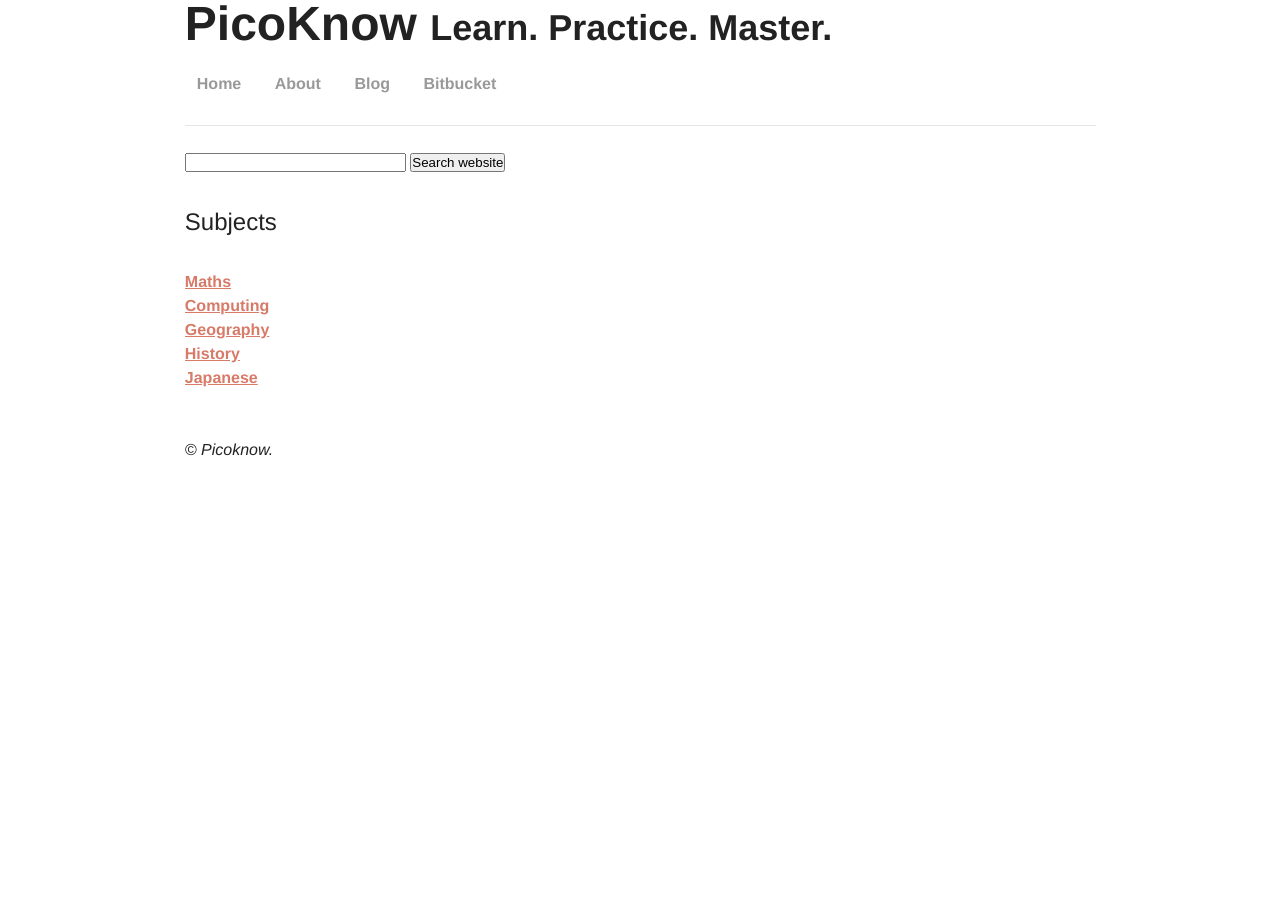
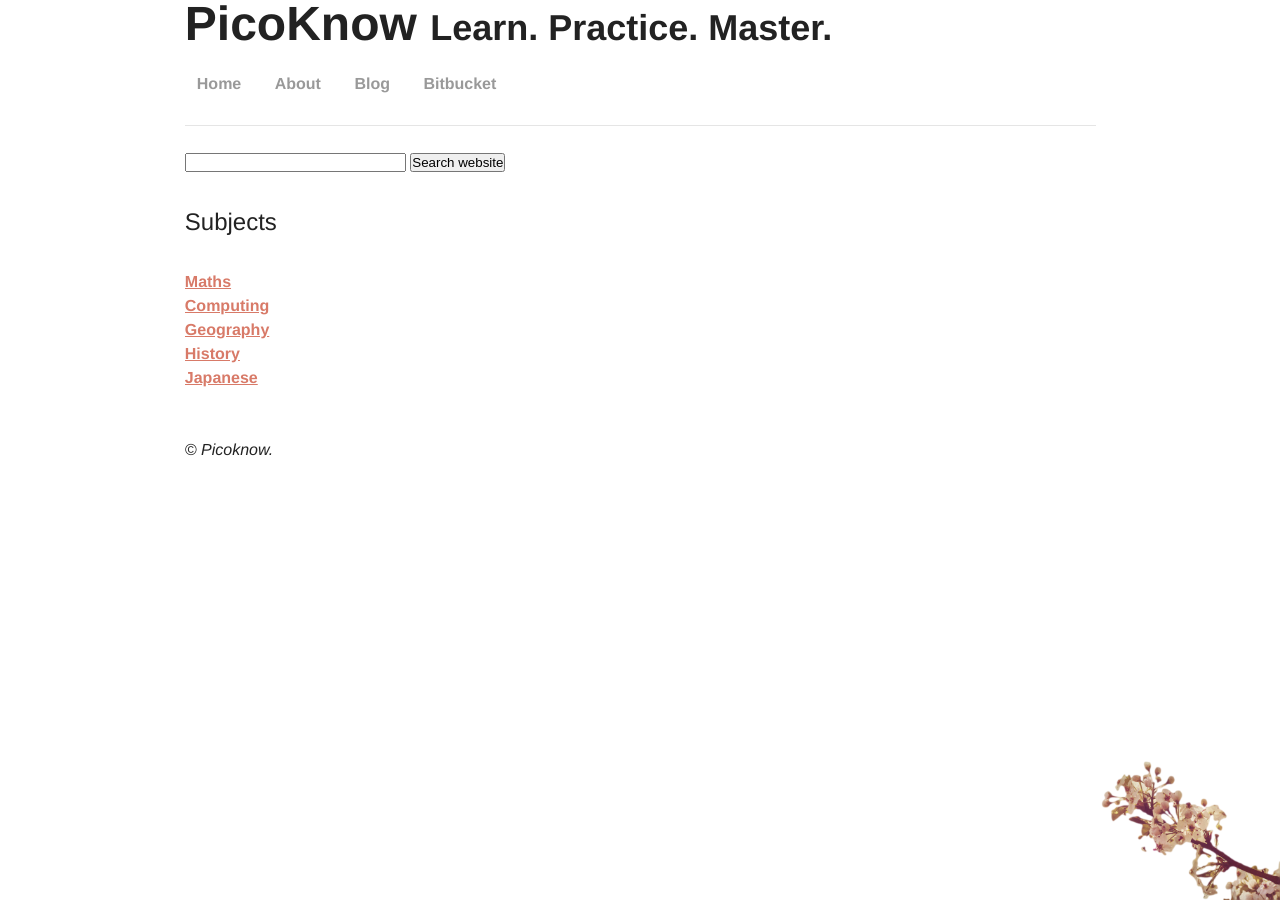
Before and after one commit to picoknow/picoknow.github.io, a Jekyll site: the page built from index.md, in a window 1280 px wide. Built offline with Jekyll 4.4.1, drawn with Linux system fonts in a browser that asks for light colours.

Commit message:
Background image fixed

```diff
--- a/_includes/css/style.css
+++ b/_includes/css/style.css
@@ -25,7 +25,7 @@
 
 /* END */
 body{
-    background-image:url(/images/background.png);
+    background-image:url(/assets/images/background.png);
     background-size: 200px Auto;
     background-repeat:no-repeat;
     background-attachment:fixed;
```
